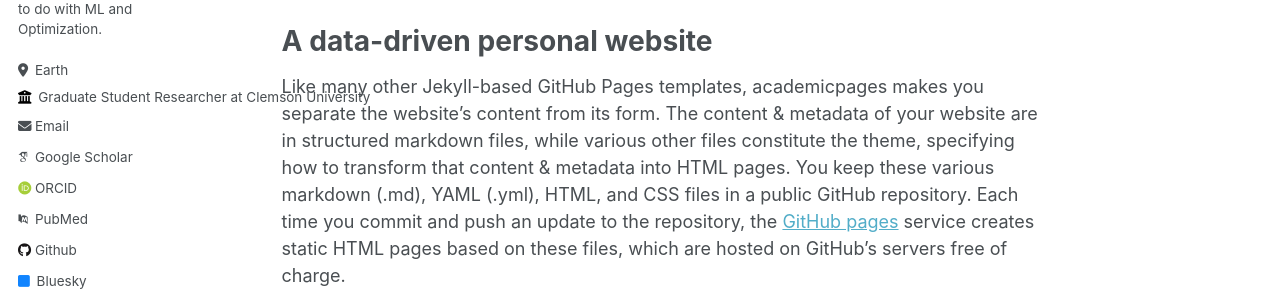
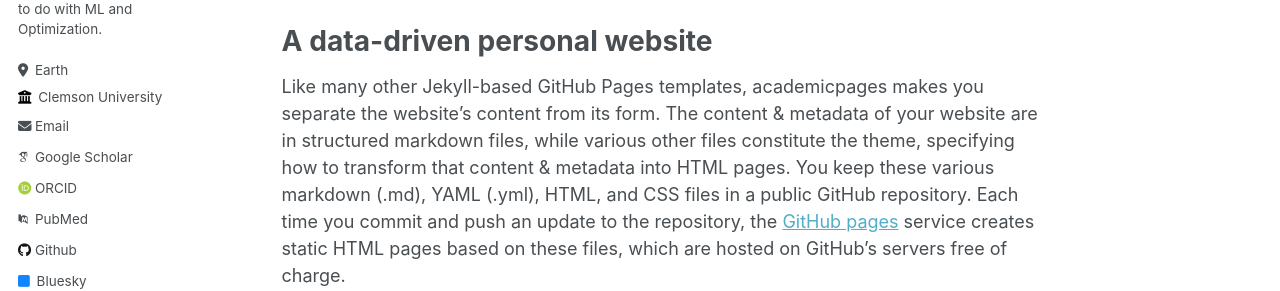
Before and after one commit to mhrrs/mhrrs.github.io, a Jekyll site: the page built from _pages/about.md, in a window 1280 px wide. Shown: the part 457-748 px from the top of the page. Built offline with Jekyll 4.4.1, drawn with Linux system fonts in a browser that asks for light colours; some web fonts are replaced.

Commit message:
Update _config.yml

```diff
--- a/_config.yml
+++ b/_config.yml
@@ -26,7 +26,7 @@ author:
   pronouns         : # example: ""
   bio              : "Having worked in Finance for a short stint, I realized what I enjoyed lied in the agency and freedom provided through computer science. My particular passions have to do with ML and Optimization."
   location         : "Earth"
-  employer         : "Graduate Student Researcher at Clemson University"
+  employer         : "Clemson University"
   uri              : # URL
   email            : "mhrrs@g.clemson.edu"
 
```
